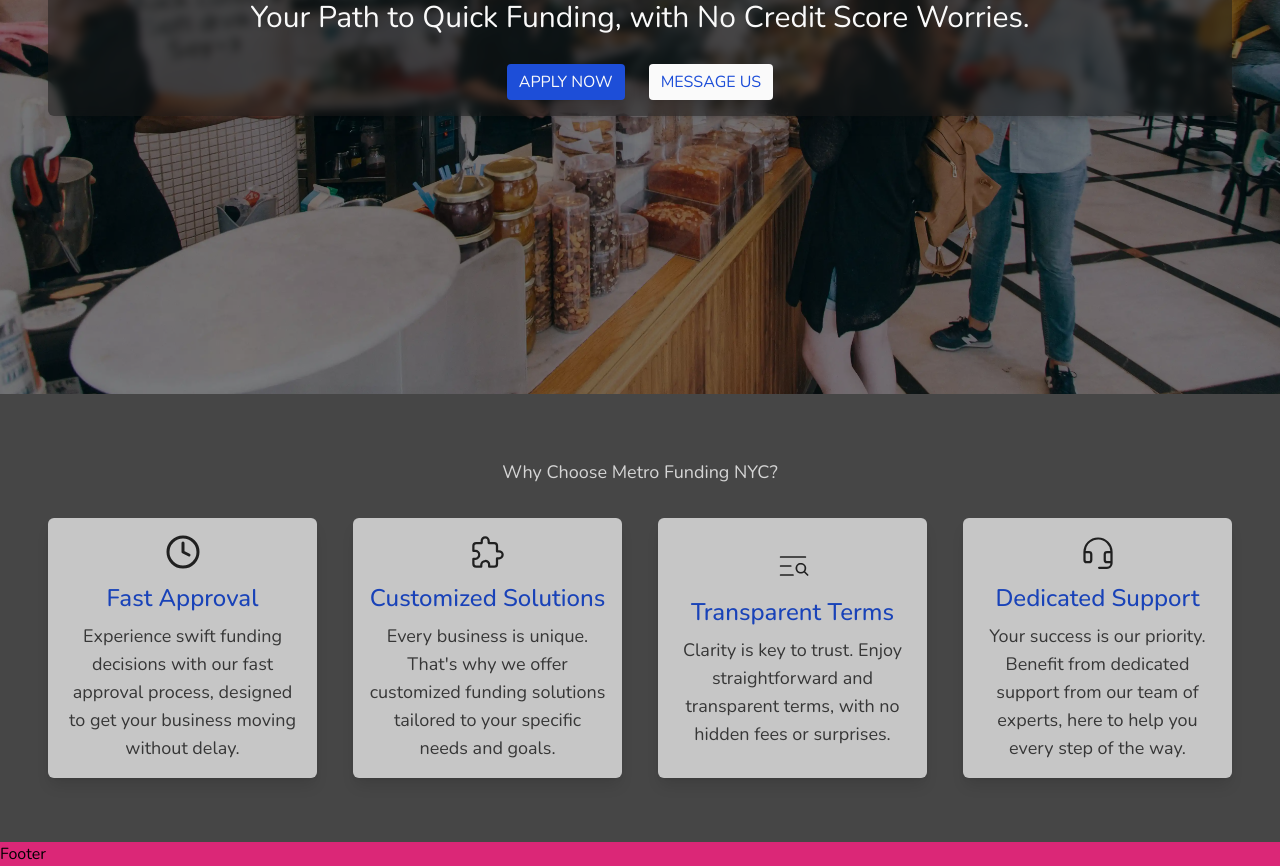
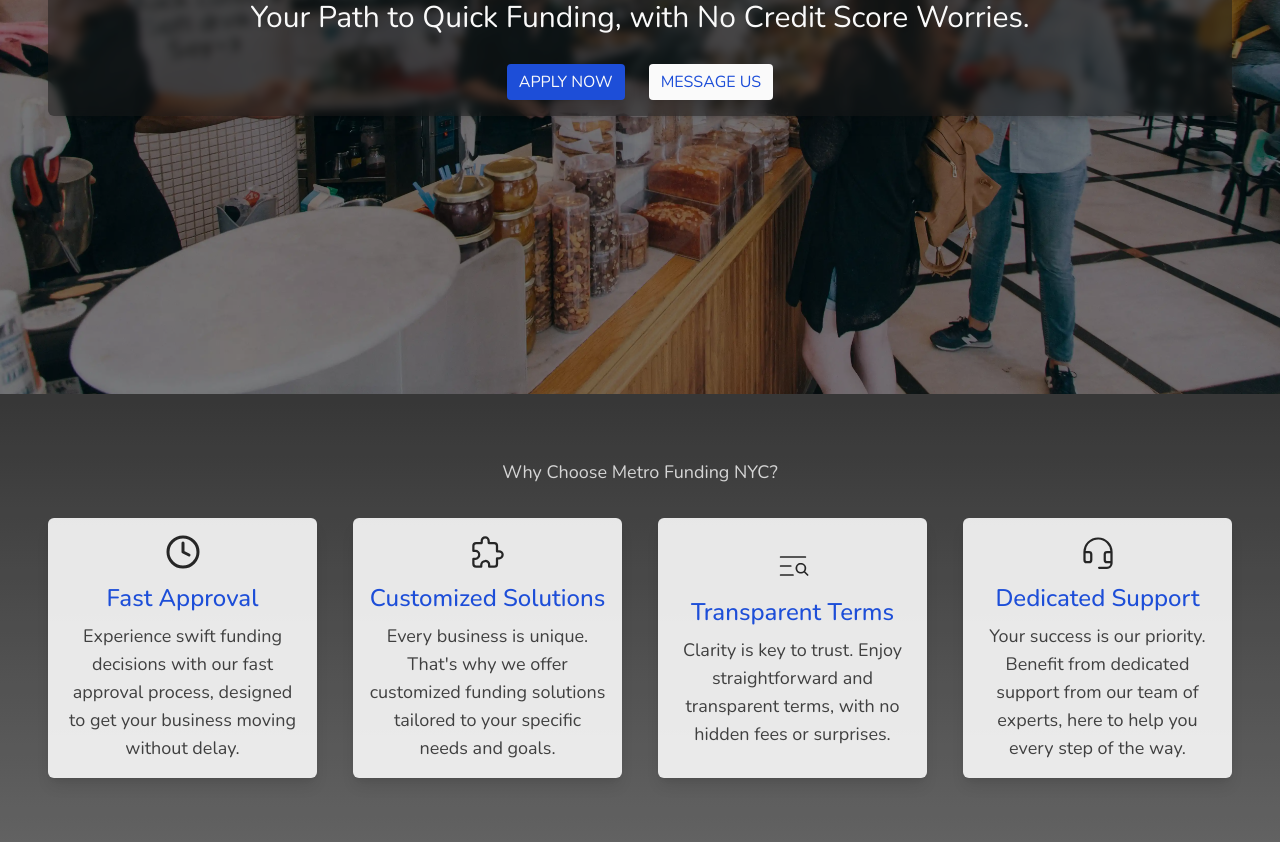
Before and after one commit to dewanwakilahmed/metro-funding-nyc, a Next.js app: page / in a window 1280 px wide. Shown: the part 406-1272 px from the top of the page. After the commit the page ends 1248 px from the top, so only its background shows below. Built offline with nearby package versions, Linux system fonts and the light colour scheme.

Commit message:
Finished WhyChooseUs Section

```diff
--- a/app/layout.tsx
+++ b/app/layout.tsx
@@ -25,7 +25,7 @@ export default function RootLayout({
       <body className={customFont.className}>
         <Header />
         {children}
-        <Footer />
+        {/* <Footer /> */}
       </body>
     </html>
   );
--- a/components/WhyChooseUs/why-choose-us.css
+++ b/components/WhyChooseUs/why-choose-us.css
@@ -1,5 +1,5 @@
 .why-choose-us-section {
-  @apply bg-neutral-600
+  @apply bg-gradient-to-t from-neutral-500 to-neutral-700
   relative
 
   px-2
@@ -62,11 +62,15 @@
   justify-center
 
   rounded-md
+  transition
 
   p-4
 
   shadow-lg
-  bg-neutral-50/90;
+  bg-neutral-50/90
+  hover:bg-neutral-50/100
+  hover:-translate-y-2
+  z-30;
 }
 
 .why-choose-us-item-icon {
```
